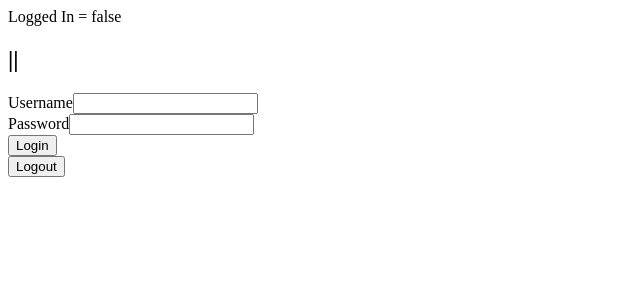
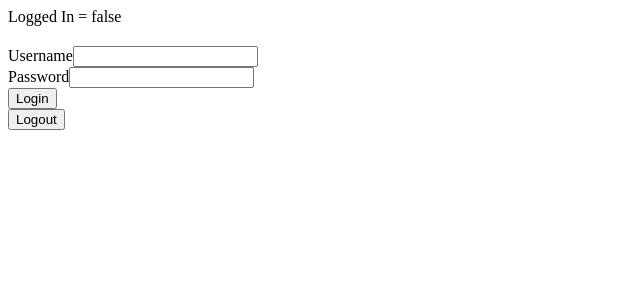
Before and after one commit to Devorag/ReactUtils, a React (Vite) app: page / in a window 1280 px wide. Shown: the top 300 px of the page, without its empty margins (0-640 px from the left). Built offline with nearby package versions, Linux system fonts and the light colour scheme.

Commit message:
fixed url

```diff
--- a/package.json
+++ b/package.json
@@ -1,7 +1,7 @@
 {
   "name": "@devorag/reactutils",
   "private": false,
-  "version": "1.1.0",
+  "version": "1.1.2",
   "type": "module",
   "scripts": {
     "dev": "vite",
--- a/src/Login.tsx
+++ b/src/Login.tsx
@@ -32,7 +32,7 @@ export default function Login() {
     return (
         <>
             <div>Logged In = {isLoggedIn.toString()}</div>
-            <h2 className="text-danger">{crashmsg} || {errormsg}</h2>
+            <h2 className="text-danger">{crashmsg || errormsg}</h2>
             <form onSubmit={handleSubmit(onSubmit)}>
                 <label>Username</label>
                 <input type="text" {...register('username', { required: 'Username is required' })} />
--- a/src/UserStore.ts
+++ b/src/UserStore.ts
@@ -13,14 +13,14 @@ interface User {
 }
 
 async function loginUser(apiUrl: string, username: string, password: string): Promise<User> {
-    apiUrl = apiUrl + "user/";
+    apiUrl = apiUrl + "Users2/";
     const postData = CreateAPI(apiUrl, "").postData;
     const user = await postData<User>("login", { username, password });
     return user;
 }
 
 async function logoutUser(apiUrl: string, username: string): Promise<User> {
-    apiUrl = apiUrl + "user/";
+    apiUrl = apiUrl + "Users2/";
     const postData = CreateAPI(apiUrl, "").postData;
     const user = await postData<User>("logout", { username });
     return user;
```
